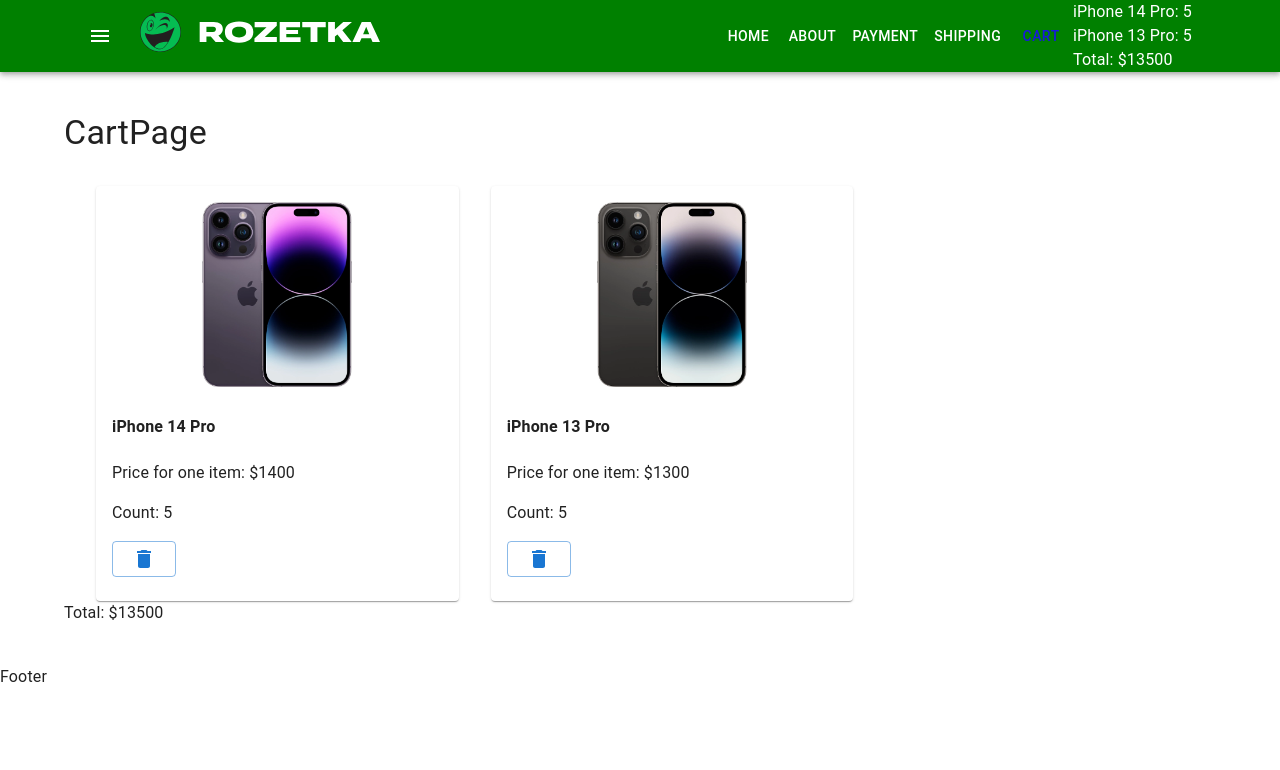
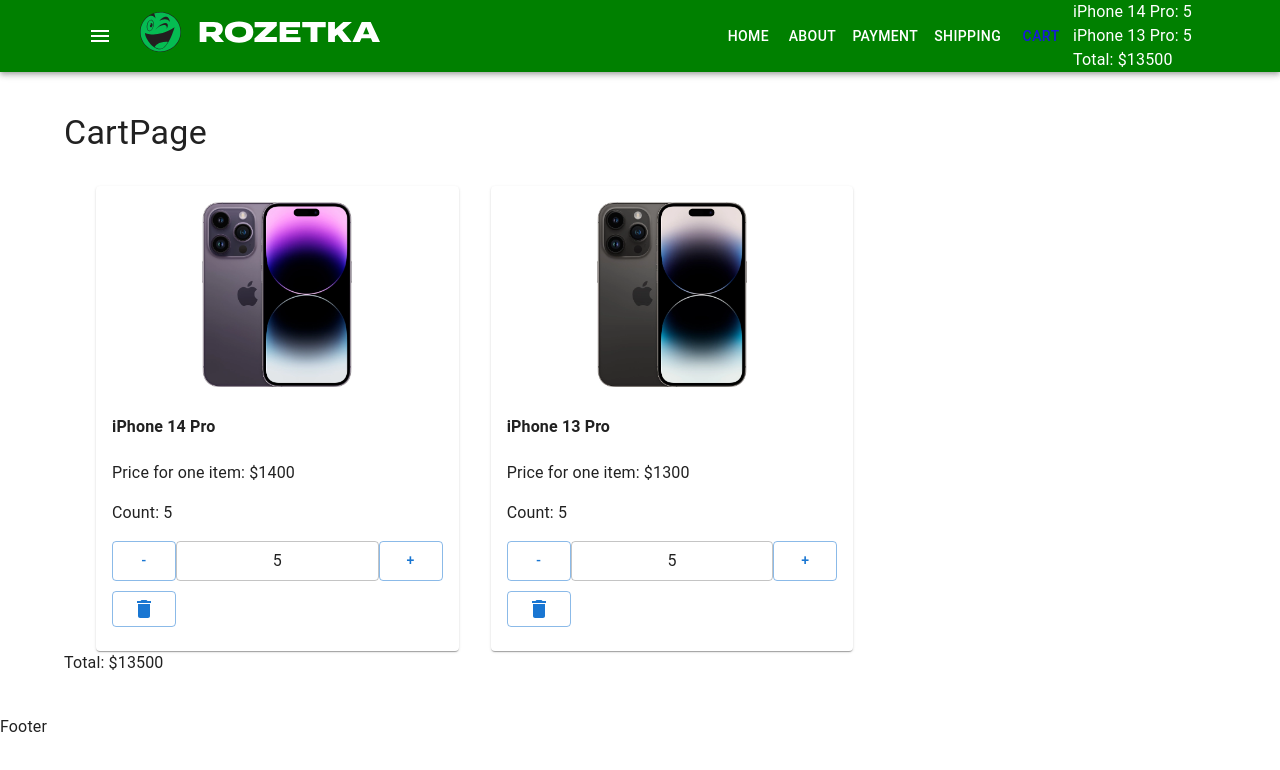
Before and after one commit to DaniaShulga/react-29-11, a React (Create React App) app: page /cart in a window 1280 px wide. Shown: the top 770 px of the page. Built offline with nearby package versions, Linux system fonts and the light colour scheme.

Commit message:
добавили счётчик в корзине

```diff
--- a/src/components/CartProductList/CartProductListItemExtended.tsx
+++ b/src/components/CartProductList/CartProductListItemExtended.tsx
@@ -1,6 +1,7 @@
 import { Button, Card, CardContent, Grid } from '@mui/material'
 import { Products } from 'utils/productsArray'
 import DeleteIcon from '@mui/icons-material/Delete'
+import Quantity from 'components/Quantity/Quantity'
 
 type Props = {
     product: Products
@@ -23,6 +24,11 @@ const CartProductListItemExtended = ({
                     <h4>{product.title}</h4>
                     <p>Price for one item: ${product.price}</p>
                     <p>Count: {productCount}</p>
+                    <Quantity
+                        count={productCount}
+                        onDecrement={() => console.log('test')}
+                        onIncrement={() => console.log('test')}
+                    />
                     <Button
                         variant="outlined"
                         onClick={() => removeProductFromCart(product.id)}
--- a/src/components/Products/ProductListItem.tsx
+++ b/src/components/Products/ProductListItem.tsx
@@ -5,6 +5,7 @@ import {
     CardContent,
     TextField,
 } from '@mui/material'
+import Quantity from 'components/Quantity/Quantity'
 import { useState } from 'react'
 import './ProductListItem.scss'
 
@@ -53,19 +54,11 @@ const ProductListItem = ({
                     Price: <strong>${price}</strong>
                 </div>
 
-                <div className="product-quantity">
-                    <Button
-                        variant="outlined"
-                        onClick={() => onDecrement()}
-                        disabled={count <= 1}
-                    >
-                        -
-                    </Button>
-                    <TextField size="small" value={count} />
-                    <Button variant="outlined" onClick={() => onIncrement()}>
-                        +
-                    </Button>
-                </div>
+                <Quantity
+                    count={count}
+                    onDecrement={onDecrement}
+                    onIncrement={onIncrement}
+                />
 
                 <CardActions className="btns-wrap">
                     <Button
--- /dev/null
+++ b/src/components/Quantity/Quantity.tsx
@@ -0,0 +1,27 @@
+import { Button, TextField } from '@mui/material'
+
+type Props = {
+    count: number
+    onDecrement: () => void
+    onIncrement: () => void
+}
+
+const Quantity = ({ count, onDecrement, onIncrement }: Props) => {
+    return (
+        <div className="product-quantity">
+            <Button
+                variant="outlined"
+                onClick={() => onDecrement()}
+                disabled={count <= 1}
+            >
+                -
+            </Button>
+            <TextField size="small" value={count} />
+            <Button variant="outlined" onClick={() => onIncrement()}>
+                +
+            </Button>
+        </div>
+    )
+}
+
+export default Quantity
```
